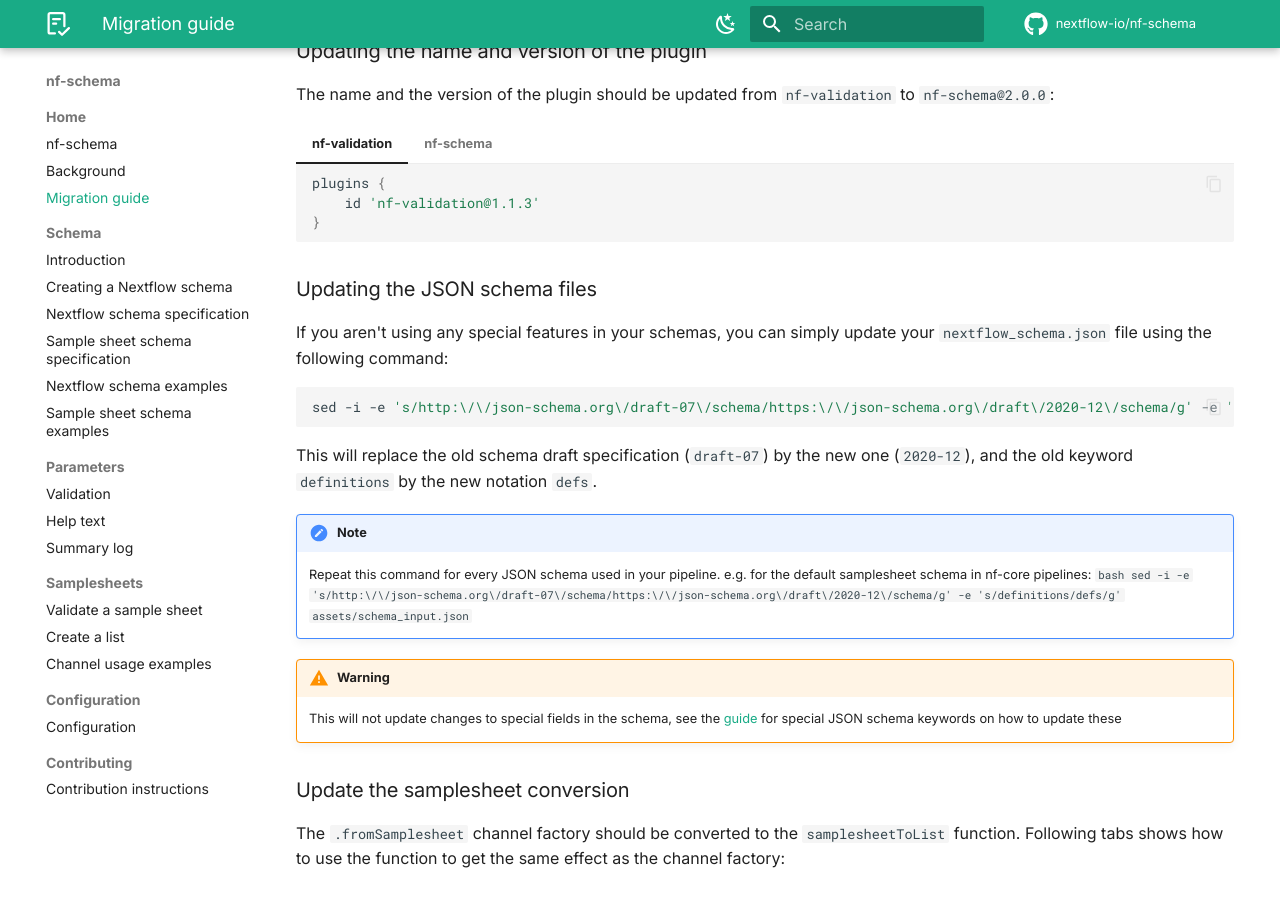
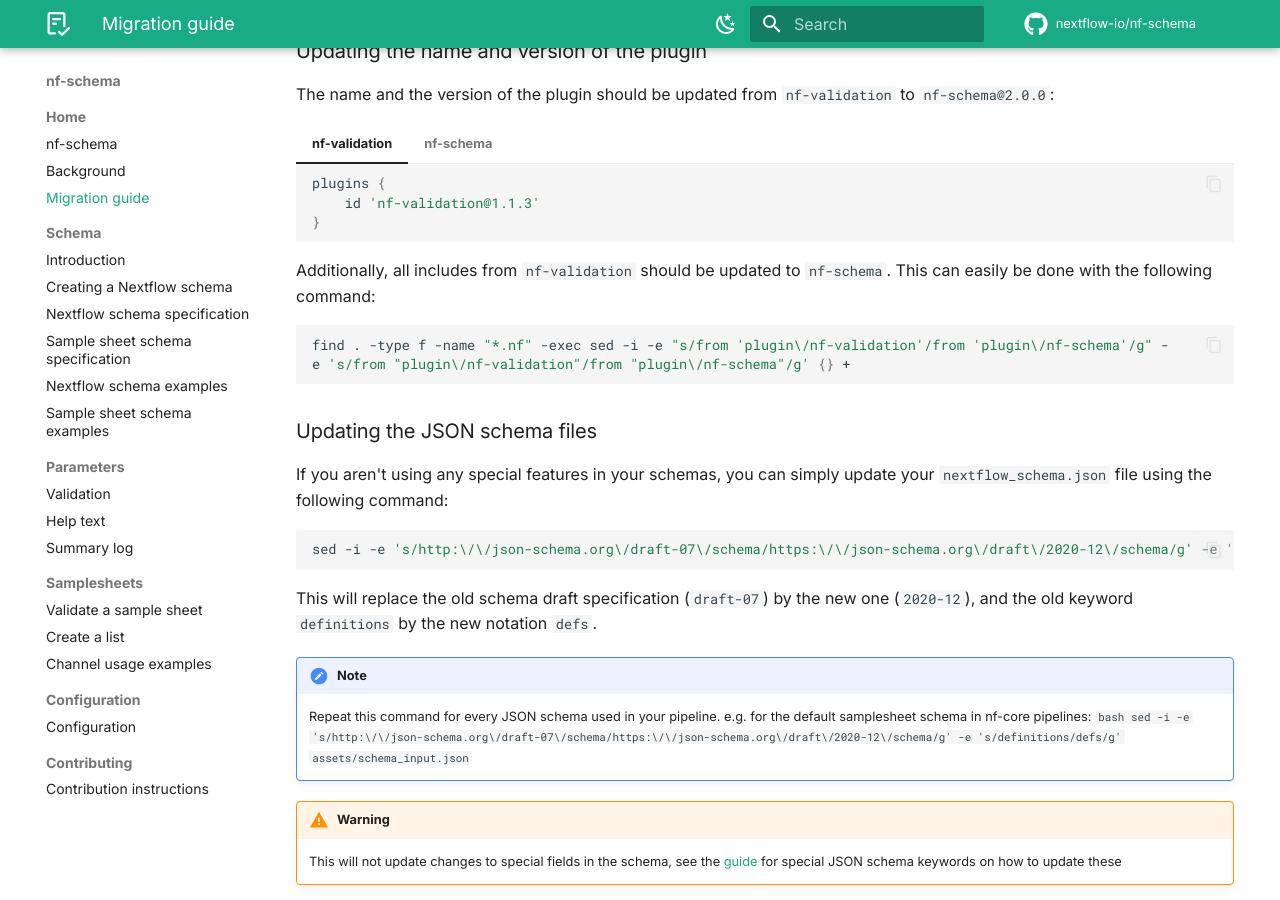
Before and after one commit to nextflow-io/nf-validation, an MkDocs documentation site: the page built from docs/migration_guide.md, in a window 1280 px wide and 900 px high, scrolled down 780 px. Built offline with MkDocs 1.6.1 and Material for MkDocs 9.7.7, drawn with Linux system fonts in a browser that asks for light colours; plug-ins that fetch from the network failed and are left out; comment, search, counter and statistics services are not loaded; the version menu is left out.

Commit message:
add a command to replace includes

````diff
--- a/docs/migration_guide.md
+++ b/docs/migration_guide.md
@@ -44,6 +44,13 @@ The name and the version of the plugin should be updated from `nf-validation` to
         id 'nf-schema@2.0.0'
     }
     ```
+
+Additionally, all includes from `nf-validation` should be updated to `nf-schema`. This can easily be done with the following command:
+
+```bash
+find . -type f -name "*.nf" -exec sed -i -e "s/from 'plugin\/nf-validation'/from 'plugin\/nf-schema'/g" -
+e 's/from "plugin\/nf-validation"/from "plugin\/nf-schema"/g' {} +
+```
 
 ### Updating the JSON schema files
 
````
